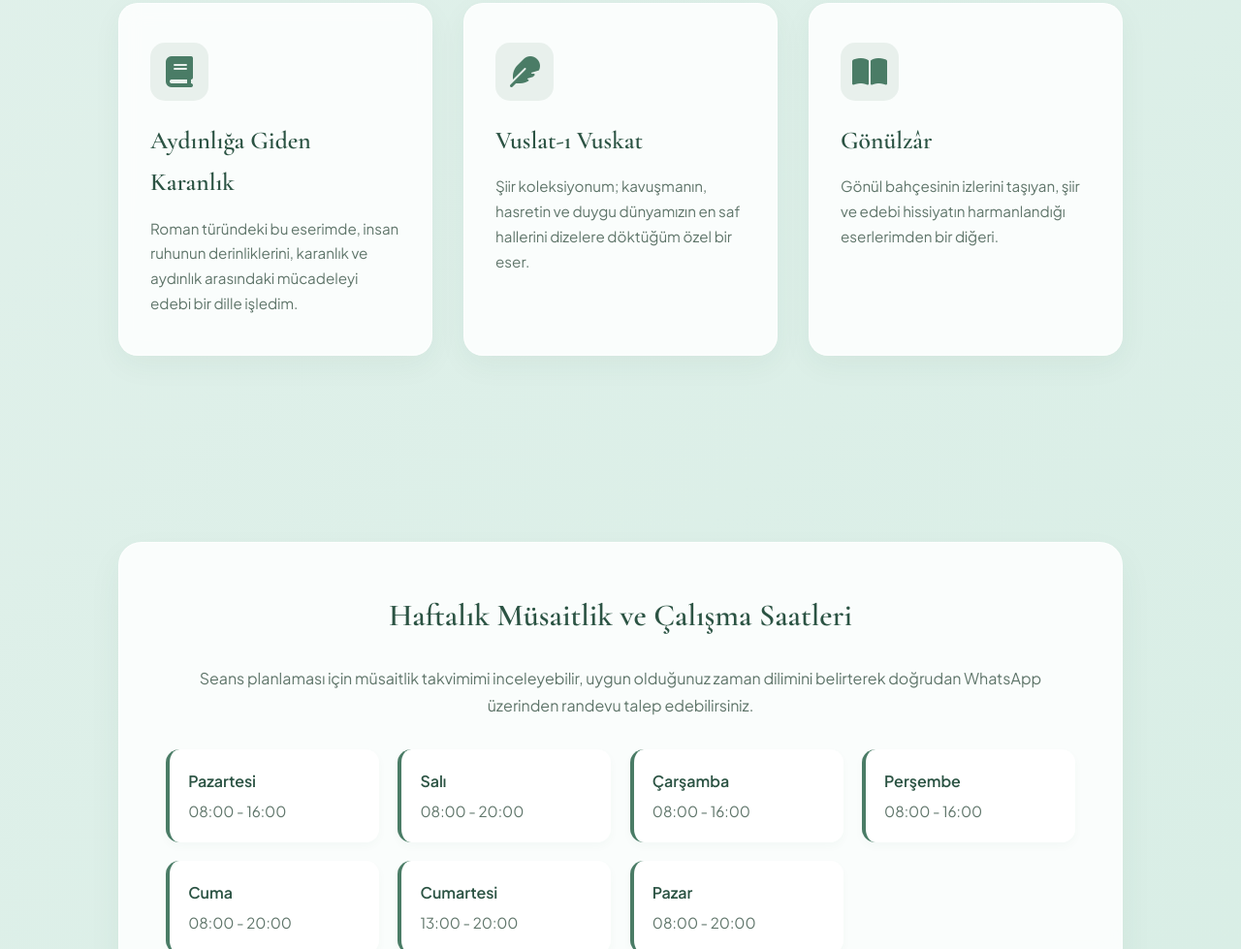
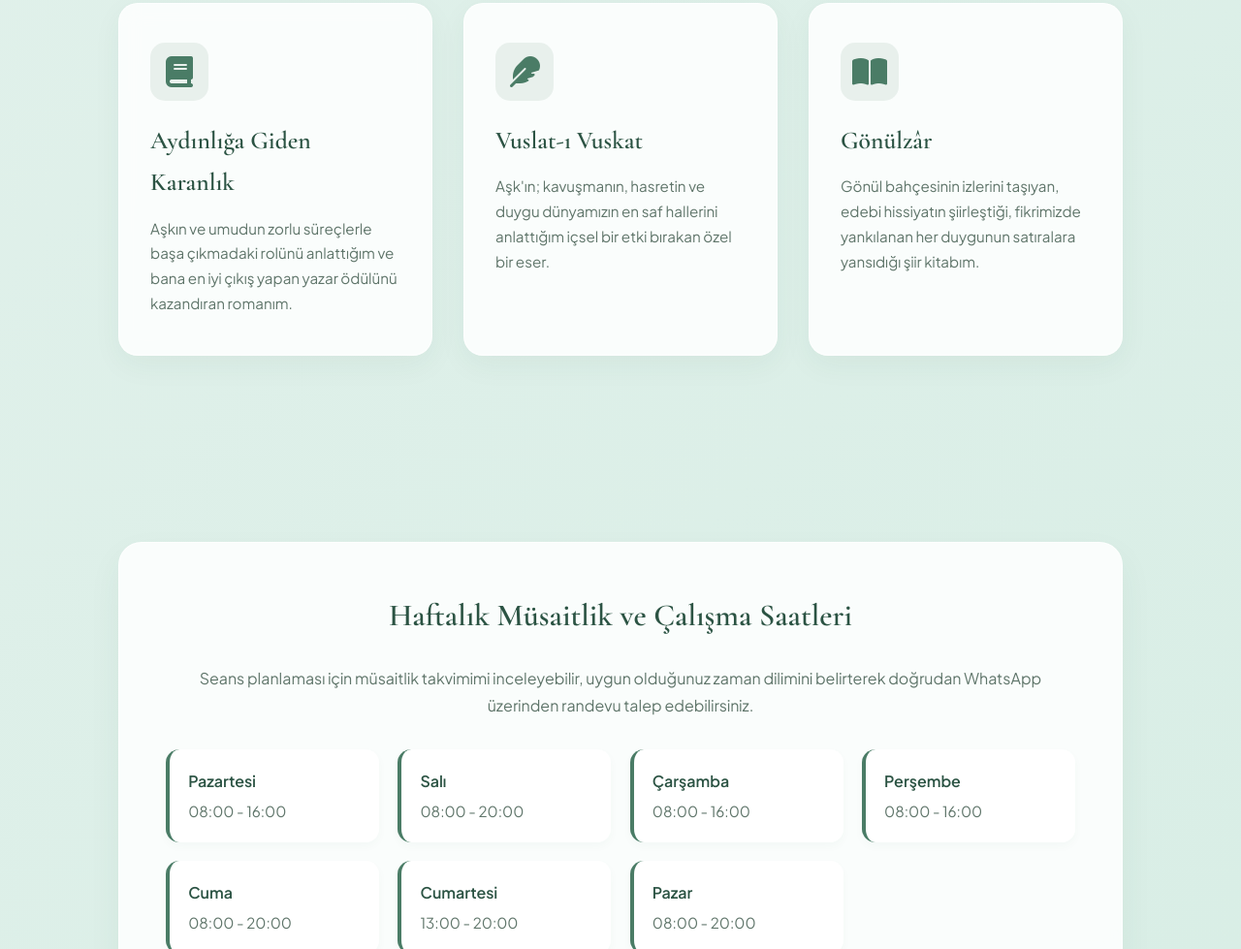
Before and after one commit to sairpsikolog/web-sitem, a plain HTML site: page index.html in a window 1280 px wide. Shown: the part 2712-3691 px from the top of the page at 97% size. Drawn offline with nearby package versions, Linux system fonts and the light colour scheme.

Commit message:
Add files via upload

```diff
--- a/index.html
+++ b/index.html
@@ -557,17 +557,17 @@
             <div class="service-card">
                 <div class="service-icon"><i class="fa-solid fa-book"></i></div>
                 <h3>Aydınlığa Giden Karanlık</h3>
-                <p>Roman türündeki bu eserimde, insan ruhunun derinliklerini, karanlık ve aydınlık arasındaki mücadeleyi edebi bir dille işledim.</p>
+                <p> Aşkın ve umudun zorlu süreçlerle başa çıkmadaki rolünü anlattığım ve bana en iyi çıkış yapan yazar ödülünü kazandıran romanım.</p>
             </div>
             <div class="service-card">
                 <div class="service-icon"><i class="fa-solid fa-feather"></i></div>
                 <h3>Vuslat-ı Vuskat</h3>
-                <p>Şiir koleksiyonum; kavuşmanın, hasretin ve duygu dünyamızın en saf hallerini dizelere döktüğüm özel bir eser.</p>
+                <p>Aşk'ın; kavuşmanın, hasretin ve duygu dünyamızın en saf hallerini anlattığım içsel bir etki bırakan özel bir eser.</p>
             </div>
             <div class="service-card">
                 <div class="service-icon"><i class="fa-solid fa-book-open"></i></div>
                 <h3>Gönülzâr</h3>
-                <p>Gönül bahçesinin izlerini taşıyan, şiir ve edebi hissiyatın harmanlandığı eserlerimden bir diğeri.</p>
+                <p>Gönül bahçesinin izlerini taşıyan, edebi hissiyatın şiirleştiği, fikrimizde yankılanan her duygunun satıralara yansıdığı şiir kitabım.</p>
             </div>
         </div>
     </section>
```
